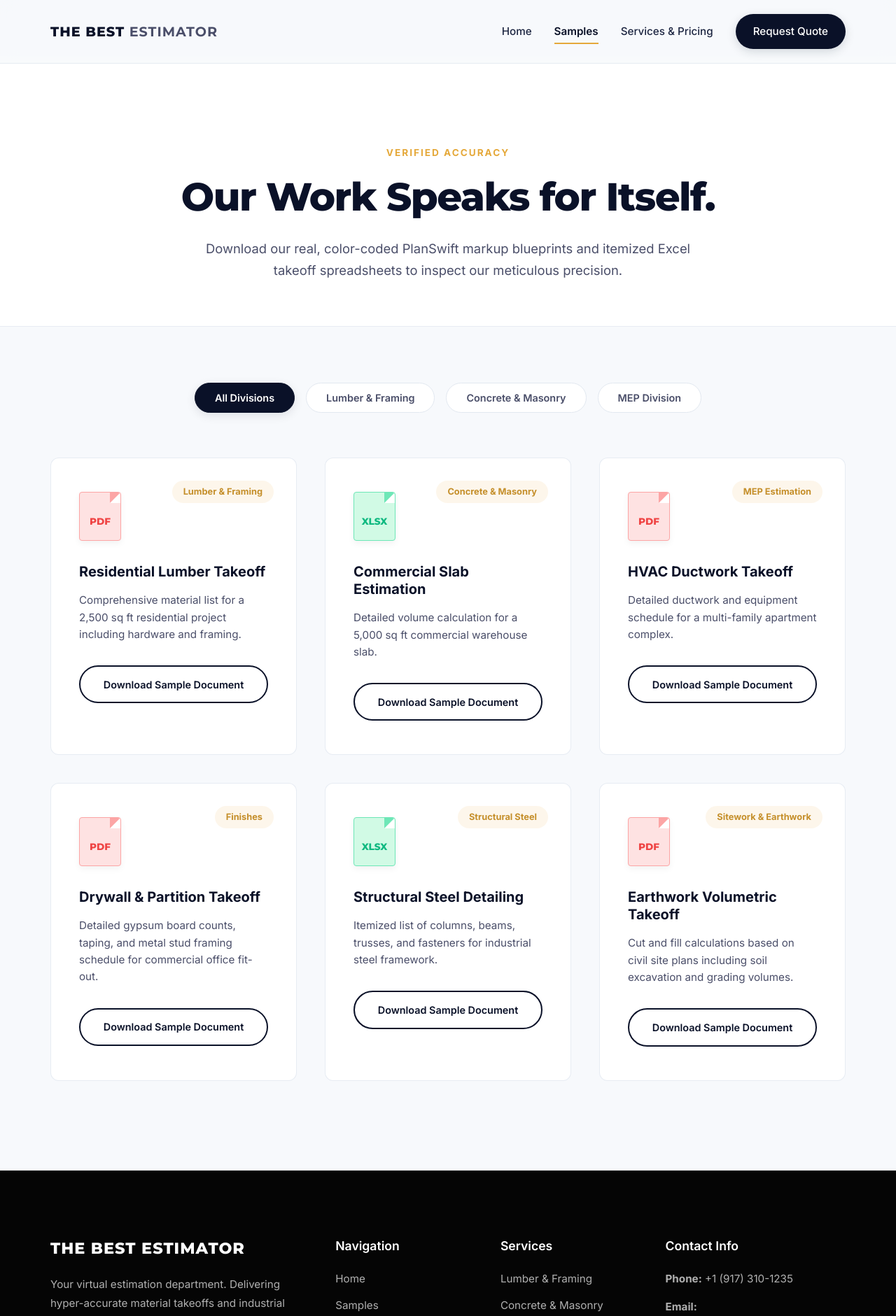
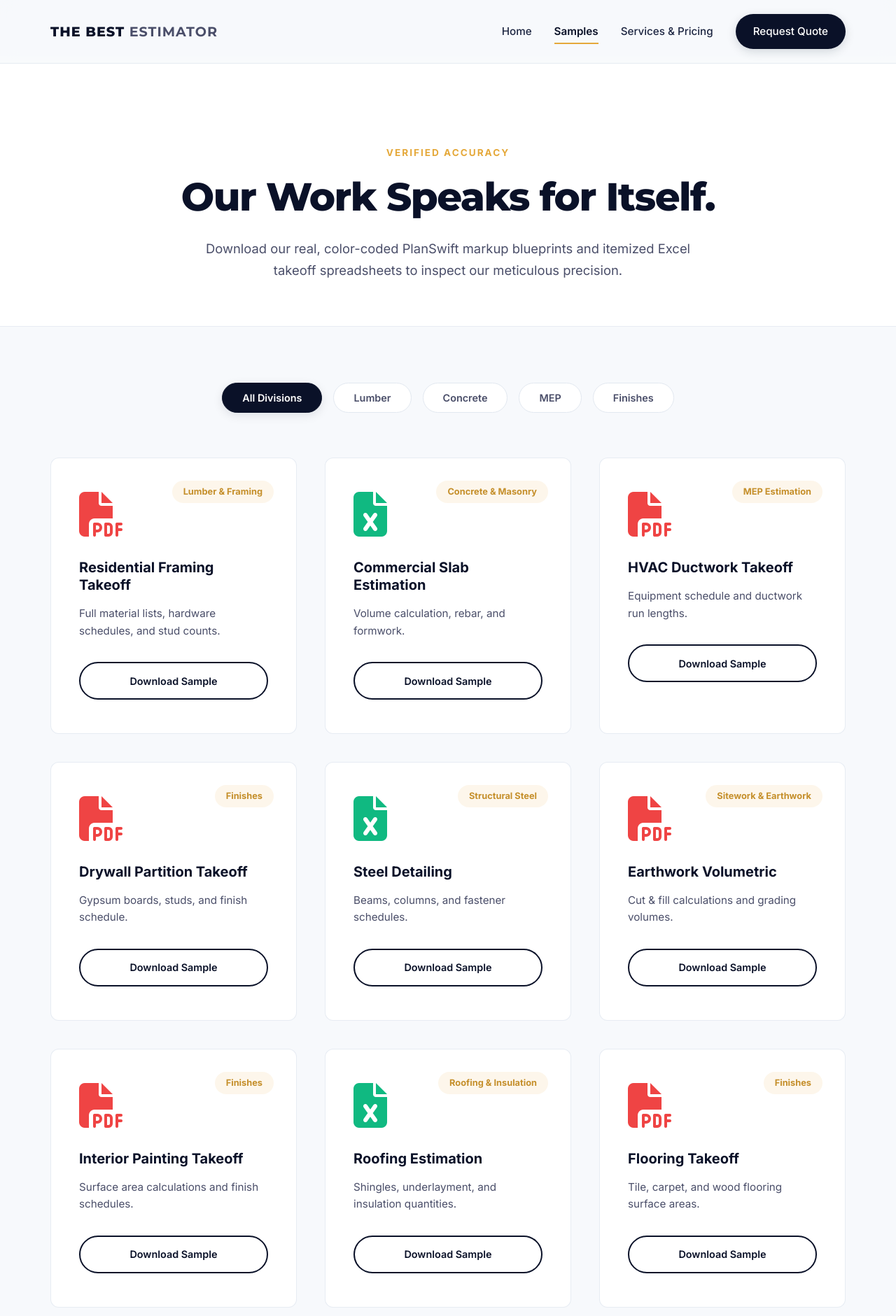
Before and after one commit to abdullahfazal969-alt/TheBestEstimatorLLC, a Flask app: page /samples in a window 1280 px wide. Shown: the top 1881 px of the page at 70% size. Run offline with Flask 3, Linux system fonts and the light colour scheme; some libraries are stand-ins or nearby versions.

Commit message:
progress

```diff
--- a/samples.json
+++ b/samples.json
@@ -1,50 +1,12 @@
 [
-  {
-    "id": "lumber-takeoff-sample",
-    "trade": "Lumber & Framing",
-    "title": "Residential Lumber Takeoff",
-    "description": "Comprehensive material list for a 2,500 sq ft residential project including hardware and framing.",
-    "file_url": "/static/samples/sample_lumber.pdf",
-    "file_type": "pdf"
-  },
-  {
-    "id": "concrete-takeoff-sample",
-    "trade": "Concrete & Masonry",
-    "title": "Commercial Slab Estimation",
-    "description": "Detailed volume calculation for a 5,000 sq ft commercial warehouse slab.",
-    "file_url": "/static/samples/sample_concrete.xlsx",
-    "file_type": "excel"
-  },
-  {
-    "id": "mep-takeoff-sample",
-    "trade": "MEP Estimation",
-    "title": "HVAC Ductwork Takeoff",
-    "description": "Detailed ductwork and equipment schedule for a multi-family apartment complex.",
-    "file_url": "/static/samples/sample_mep.pdf",
-    "file_type": "pdf"
-  },
-  {
-    "id": "drywall-takeoff-sample",
-    "trade": "Finishes",
-    "title": "Drywall & Partition Takeoff",
-    "description": "Detailed gypsum board counts, taping, and metal stud framing schedule for commercial office fit-out.",
-    "file_url": "/static/samples/sample_drywall.pdf",
-    "file_type": "pdf"
-  },
-  {
-    "id": "steel-takeoff-sample",
-    "trade": "Structural Steel",
-    "title": "Structural Steel Detailing",
-    "description": "Itemized list of columns, beams, trusses, and fasteners for industrial steel framework.",
-    "file_url": "/static/samples/sample_steel.xlsx",
-    "file_type": "excel"
-  },
-  {
-    "id": "sitework-takeoff-sample",
-    "trade": "Sitework & Earthwork",
-    "title": "Earthwork Volumetric Takeoff",
-    "description": "Cut and fill calculations based on civil site plans including soil excavation and grading volumes.",
-    "file_url": "/static/samples/sample_sitework.pdf",
-    "file_type": "pdf"
-  }
+  { "id": "lumber-takeoff", "trade": "Lumber & Framing", "title": "Residential Framing Takeoff", "description": "Full material lists, hardware schedules, and stud counts.", "file_url": "/static/samples/sample_lumber.pdf", "file_type": "pdf" },
+  { "id": "concrete-takeoff", "trade": "Concrete & Masonry", "title": "Commercial Slab Estimation", "description": "Volume calculation, rebar, and formwork.", "file_url": "/static/samples/sample_concrete.xlsx", "file_type": "excel" },
+  { "id": "mep-takeoff", "trade": "MEP Estimation", "title": "HVAC Ductwork Takeoff", "description": "Equipment schedule and ductwork run lengths.", "file_url": "/static/samples/sample_mep.pdf", "file_type": "pdf" },
+  { "id": "drywall-takeoff", "trade": "Finishes", "title": "Drywall Partition Takeoff", "description": "Gypsum boards, studs, and finish schedule.", "file_url": "/static/samples/sample_drywall.pdf", "file_type": "pdf" },
+  { "id": "steel-takeoff", "trade": "Structural Steel", "title": "Steel Detailing", "description": "Beams, columns, and fastener schedules.", "file_url": "/static/samples/sample_steel.xlsx", "file_type": "excel" },
+  { "id": "sitework-takeoff", "trade": "Sitework & Earthwork", "title": "Earthwork Volumetric", "description": "Cut & fill calculations and grading volumes.", "file_url": "/static/samples/sample_sitework.pdf", "file_type": "pdf" },
+  { "id": "painting-takeoff", "trade": "Finishes", "title": "Interior Painting Takeoff", "description": "Surface area calculations and finish schedules.", "file_url": "/static/samples/sample_painting.pdf", "file_type": "pdf" },
+  { "id": "roofing-takeoff", "trade": "Roofing & Insulation", "title": "Roofing Estimation", "description": "Shingles, underlayment, and insulation quantities.", "file_url": "/static/samples/sample_roofing.xlsx", "file_type": "excel" },
+  { "id": "flooring-takeoff", "trade": "Finishes", "title": "Flooring Takeoff", "description": "Tile, carpet, and wood flooring surface areas.", "file_url": "/static/samples/sample_flooring.pdf", "file_type": "pdf" },
+  { "id": "plumbing-takeoff", "trade": "MEP Estimation", "title": "Plumbing Pipe Takeoff", "description": "Pipe lengths, fittings, and fixtures.", "file_url": "/static/samples/sample_plumbing.pdf", "file_type": "pdf" }
 ]
--- a/static/css/style.css
+++ b/static/css/style.css
@@ -941,53 +941,19 @@ h1, h2, h3, h4, h5, h6 {
 
 .sample-icon-zone {
     margin-bottom: 2rem;
+    height: 64px;
+    display: flex;
+    align-items: center;
 }
 
-.file-icon {
-    width: 60px;
-    height: 70px;
-    border-radius: 4px;
-    position: relative;
-    display: flex;
-    justify-content: center;
-    align-items: flex-end;
-    padding-bottom: 1rem;
-    font-family: var(--font-heading);
-    font-weight: 800;
-    font-size: 0.85rem;
-    box-shadow: 0 4px 10px rgba(0,0,0,0.05);
+.pdf-icon {
+    color: #EF4444;
 }
 
-.file-icon::after {
-    content: '';
-    position: absolute;
-    top: 0;
-    right: 0;
-    border-width: 15px 15px 0 0;
-    border-style: solid;
-    border-radius: 0 4px 0 0;
-    width: 0;
+.excel-icon {
+    color: #10B981;
 }
 
-/* PDF Accent */
-.pdf-type {
-    background-color: #FEE2E2;
-    color: #EF4444;
-    border: 1.5px solid #FCA5A5;
-}
-.pdf-type::after {
-    border-color: #FCA5A5 var(--color-surface) var(--color-surface) #FCA5A5;
-}
-
-/* Excel Accent */
-.excel-type {
-    background-color: #D1FAE5;
-    color: #10B981;
-    border: 1.5px solid #6EE7B7;
-}
-.excel-type::after {
-    border-color: #6EE7B7 var(--color-surface) var(--color-surface) #6EE7B7;
-}
 
 .sample-details h3 {
     font-size: 1.25rem;
--- a/templates/base.html
+++ b/templates/base.html
@@ -10,6 +10,8 @@
     <link href="https://fonts.googleapis.com/css2?family=Inter:wght@300;400;500;600;700&family=Montserrat:wght@700;800&display=swap" rel="stylesheet">
     <!-- Custom CSS -->
     <link rel="stylesheet" href="{{ url_for('static', filename='css/style.css') }}">
+    <!-- FontAwesome for premium icons -->
+    <link rel="stylesheet" href="https://cdnjs.cloudflare.com/ajax/libs/font-awesome/6.4.2/css/all.min.css">
     <!-- GSAP for smooth animations -->
     <script src="https://cdnjs.cloudflare.com/ajax/libs/gsap/3.12.2/gsap.min.js"></script>
     <script src="https://cdnjs.cloudflare.com/ajax/libs/gsap/3.12.2/ScrollTrigger.min.js"></script>
--- a/templates/samples.html
+++ b/templates/samples.html
@@ -16,9 +16,10 @@
         <!-- Dynamic Trade Filtering Tabs (Sleek UI) -->
         <div class="filter-tabs">
             <button class="filter-tab active" data-filter="all">All Divisions</button>
-            <button class="filter-tab" data-filter="Lumber & Framing">Lumber & Framing</button>
-            <button class="filter-tab" data-filter="Concrete & Masonry">Concrete & Masonry</button>
-            <button class="filter-tab" data-filter="MEP Estimation">MEP Division</button>
+            <button class="filter-tab" data-filter="Lumber & Framing">Lumber</button>
+            <button class="filter-tab" data-filter="Concrete & Masonry">Concrete</button>
+            <button class="filter-tab" data-filter="MEP Estimation">MEP</button>
+            <button class="filter-tab" data-filter="Finishes">Finishes</button>
         </div>
 
         <div class="samples-grid">
@@ -28,15 +29,9 @@
 
                 <div class="sample-icon-zone">
                     {% if sample.file_type == 'pdf' %}
-                        <!-- PDF Red Accent Icon -->
-                        <div class="file-icon pdf-type">
-                            <span class="file-ext">PDF</span>
-                        </div>
+                        <i class="fa-solid fa-file-pdf fa-4x pdf-icon"></i>
                     {% else %}
-                        <!-- Excel Green Accent Icon -->
-                        <div class="file-icon excel-type">
-                            <span class="file-ext">XLSX</span>
-                        </div>
+                        <i class="fa-solid fa-file-excel fa-4x excel-icon"></i>
                     {% endif %}
                 </div>
 
@@ -46,7 +41,7 @@
 
                     <!-- Direct Action Force Download link -->
                     <a href="{{ sample.file_url }}" download class="btn btn-secondary btn-download">
-                        Download Sample Document
+                        Download Sample
                     </a>
                 </div>
             </div>
@@ -63,7 +58,6 @@ document.addEventListener("DOMContentLoaded", () => {
 
     tabs.forEach(tab => {
         tab.addEventListener("click", () => {
-            // Remove active class from all tabs
             tabs.forEach(t => t.classList.remove("active"));
             tab.classList.add("active");
 
@@ -72,7 +66,7 @@ document.addEventListener("DOMContentLoaded", () => {
             cards.forEach(card => {
                 const cardTrade = card.getAttribute("data-trade");
                 if (filter === "all" || cardTrade === filter) {
-                    card.style.display = "block";
+                    card.style.display = "flex";
                     gsap.fromTo(card, {opacity: 0, y: 10}, {opacity: 1, y: 0, duration: 0.4});
                 } else {
                     card.style.display = "none";
```
Also changed, not shown: templates/pricing.html (+65 -19 lines).
